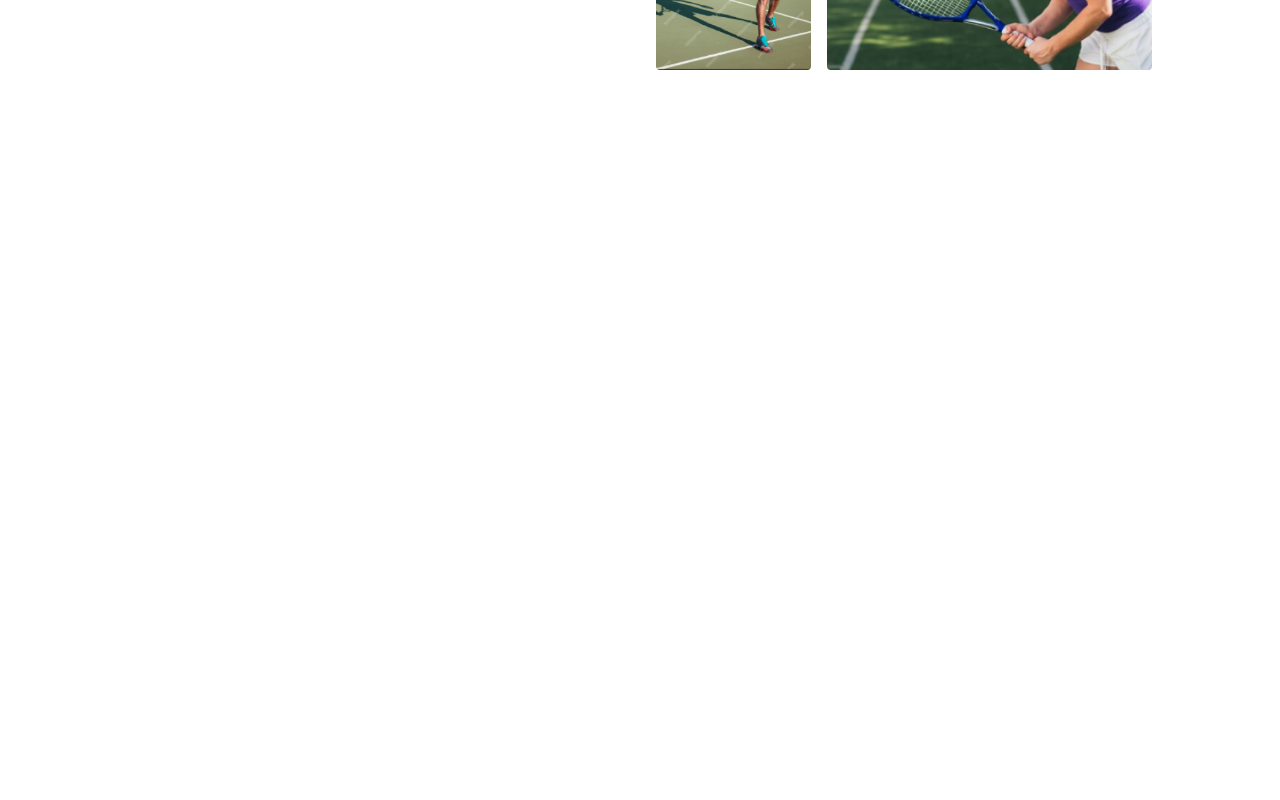
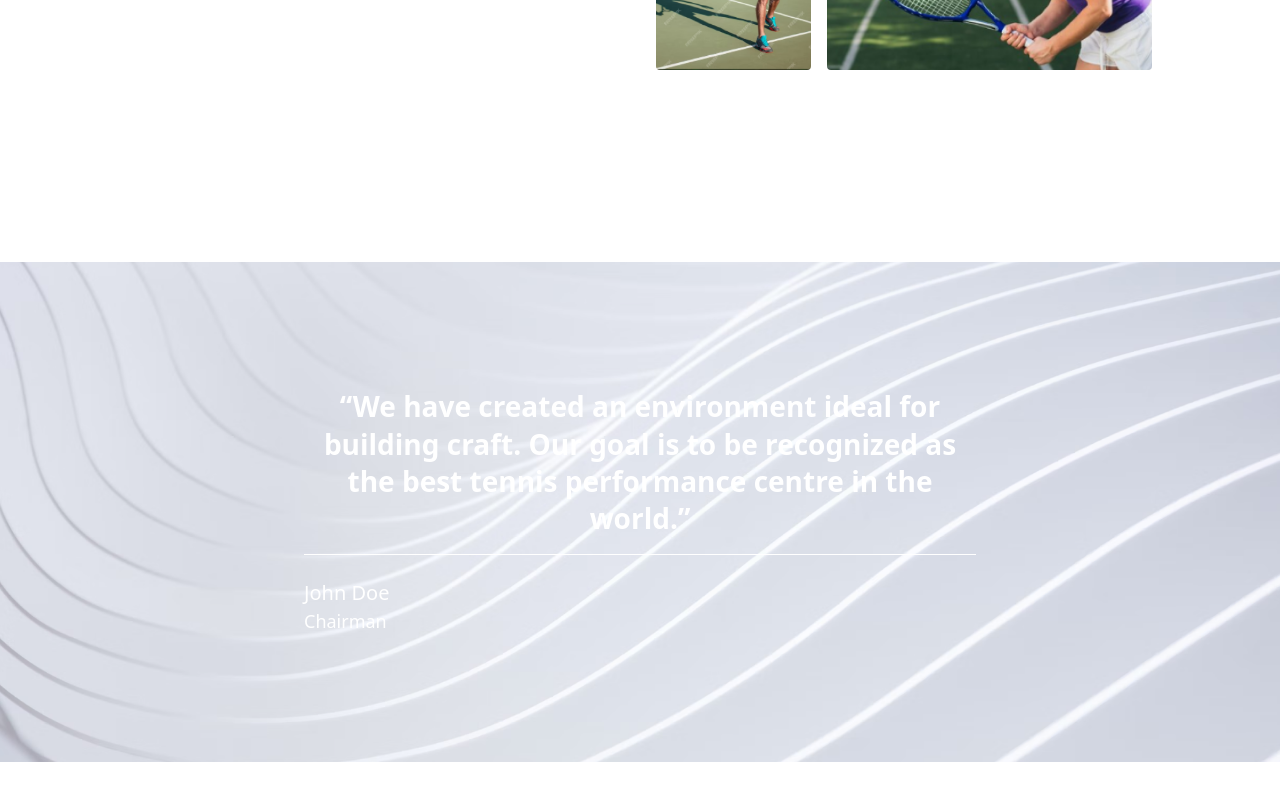
Before and after one commit to ay690/kweb-assignment, a Next.js app: page / in a window 1280 px wide. Shown: the part 1546-2346 px from the top of the page. Before the commit the page ends 1712 px from the top, so only its background shows below. Built offline with nearby package versions, Linux system fonts and the light colour scheme.

Commit message:
UI: quote

```diff
--- a/src/app/page.tsx
+++ b/src/app/page.tsx
@@ -2,12 +2,14 @@
 
 import HeroSection from "@/components/ui/HeroSection";
 import About from "@/components/ui/About";
+import Quote from "@/components/ui/Quote";
 
 export default function Home() {
   return (
     <main className="min-h-screen">
       <HeroSection />
       <About />
+      <Quote />
     </main>
   );
 }
--- /dev/null
+++ b/src/components/ui/Quote.tsx
@@ -0,0 +1,39 @@
+import Image from "next/image";
+
+export default function Quote() {
+  return (
+    <section className="py-12 sm:py-16 md:py-20 lg:py-24">
+      {/* Container that defines the height of our “image + overlay” */}
+      <div className="relative w-full h-56 sm:h-64 md:h-80 lg:h-96 xl:h-[500px]">
+        {/* Background image fills this container */}
+        <Image
+          src="/images/img_image_3.png"
+          alt="Tennis Court"
+          fill
+          className="object-cover"
+        />
+
+        <div className="absolute inset-0 flex items-center justify-center px-4 sm:px-6 md:px-8">
+          <div className="max-w-2xl text-center">
+            <blockquote className="text-xl sm:text-xl md:text-2xl lg:text-[28px] font-semibold text-white mb-4">
+              &ldquo;We have created an environment ideal for building craft.
+              Our goal is to be recognized as the best tennis performance centre
+              in the world.&rdquo;
+            </blockquote>
+
+            {/* white line */}
+            <hr className="border-t border-white w-full mx-auto mb-6" />
+            <div className="flex flex-col justify-start items-start">
+              <p className="text-base sm:text-lg md:text-xl font-medium text-white">
+                John Doe
+              </p>
+              <p className="text-sm sm:text-base md:text-lg font-normal text-white">
+                Chairman
+              </p>
+            </div>
+          </div>
+        </div>
+      </div>
+    </section>
+  );
+}
```
